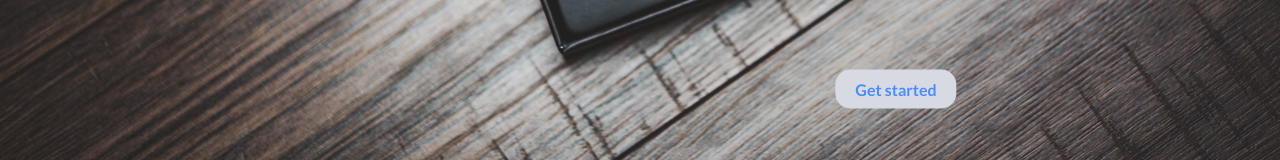
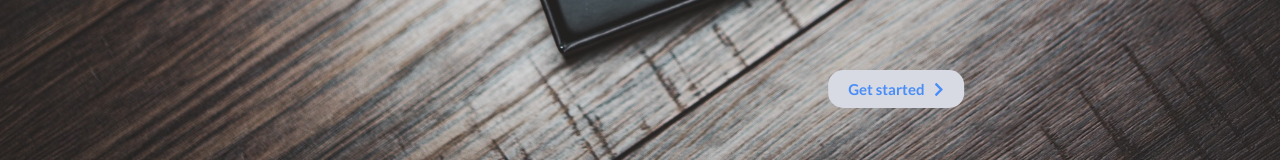
Before and after one commit to dr0er/ecommerce-gaming-shop, a React (Create React App) app in the folder Frontend/: page /test in a window 1280 px wide. Shown: the part 631-791 px from the top of the page. Built offline with nearby package versions, Linux system fonts and the light colour scheme.

Commit message:
Add icon, index route "/"

```diff
--- a/Frontend/src/Components/landingPage/LandingPage.css
+++ b/Frontend/src/Components/landingPage/LandingPage.css
@@ -54,7 +54,6 @@
 
 .button_GetStarted{
     background-color: #D7DAE2;
-    color: #498DF8;
     padding: 10px 20px;
     font-weight: 700;
     border-radius: 15px;
@@ -64,6 +63,15 @@
     top: 90%;
     left: 70%;
     transform: translate(-50%,-50%);
+}
+
+.button_GetStarted a{
+    text-decoration: none;
+    color: #498DF8;
+    display: flex;
+    gap: 10px;
+    font-size: 15px;
+    align-items: center;
 }
 
 
--- a/Frontend/src/Components/landingPage/LandingPage.tsx
+++ b/Frontend/src/Components/landingPage/LandingPage.tsx
@@ -1,5 +1,8 @@
 import React from "react";
 import "./LandingPage.css"
+import { FontAwesomeIcon } from '@fortawesome/react-fontawesome'
+import { faChevronRight } from '@fortawesome/free-solid-svg-icons'
+import { Link } from "react-router-dom";
 
 interface IProps {}
 
@@ -22,7 +25,10 @@ export const LandingPage: React.FC<IProps> = (props) => {
 
 
         <div className="button_GetStarted">
-          Get started
+          <Link to='/'>
+            Get started
+              <FontAwesomeIcon icon={faChevronRight}/>
+          </Link>
         </div>
     </div>
   );
--- a/Frontend/src/Components/landingPage/routing/Routing.tsx
+++ b/Frontend/src/Components/landingPage/routing/Routing.tsx
@@ -8,7 +8,7 @@ interface Props {}
 export const Routing: React.FC<Props> = (Props) => {
   return (
     <Switch>
-      <Route path={Routes.test}>
+      <Route path={Routes.index}>
         <LandingPage />
       </Route>
     </Switch>
--- a/Frontend/src/Utilities/routes.ts
+++ b/Frontend/src/Utilities/routes.ts
@@ -1,3 +1,3 @@
 export enum Routes {
-  test = "/test",
+  index = "/",
 }
```
